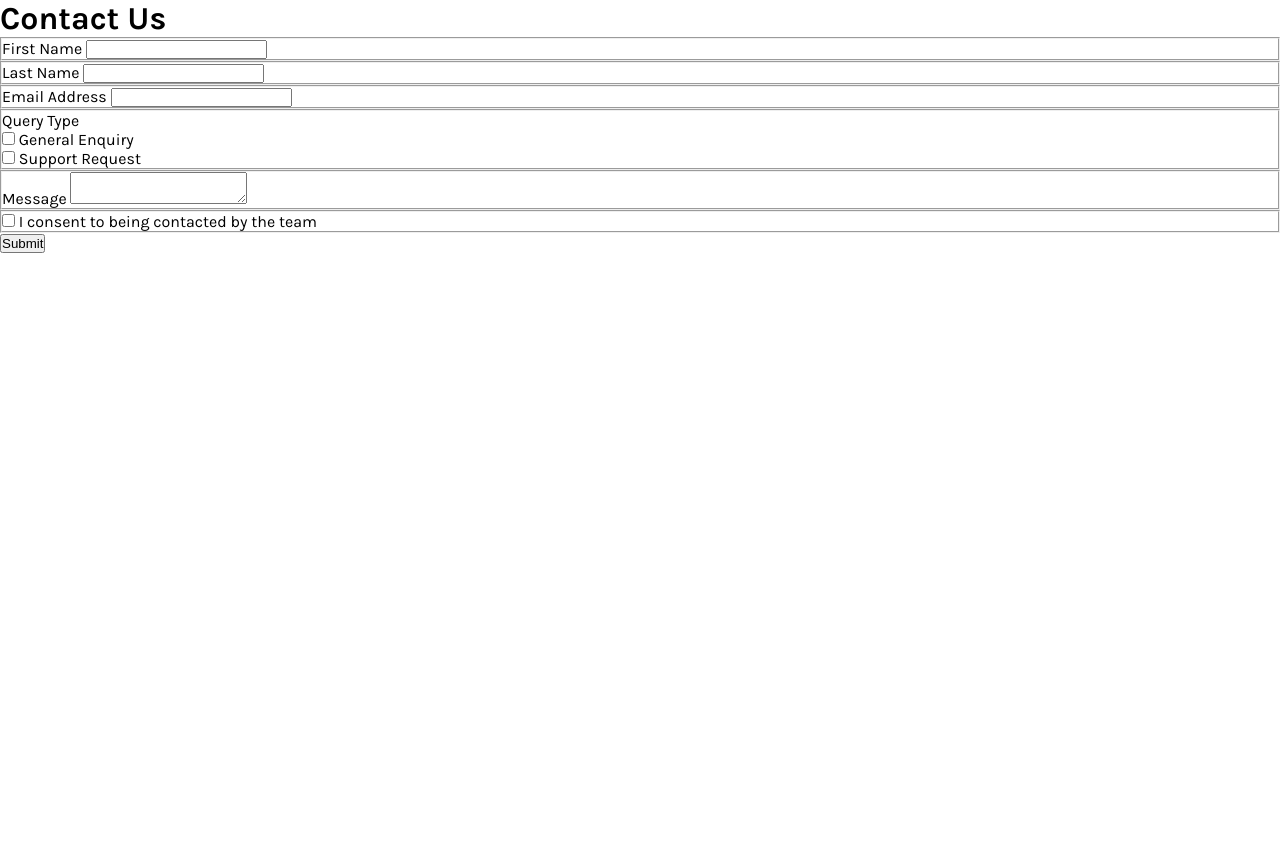
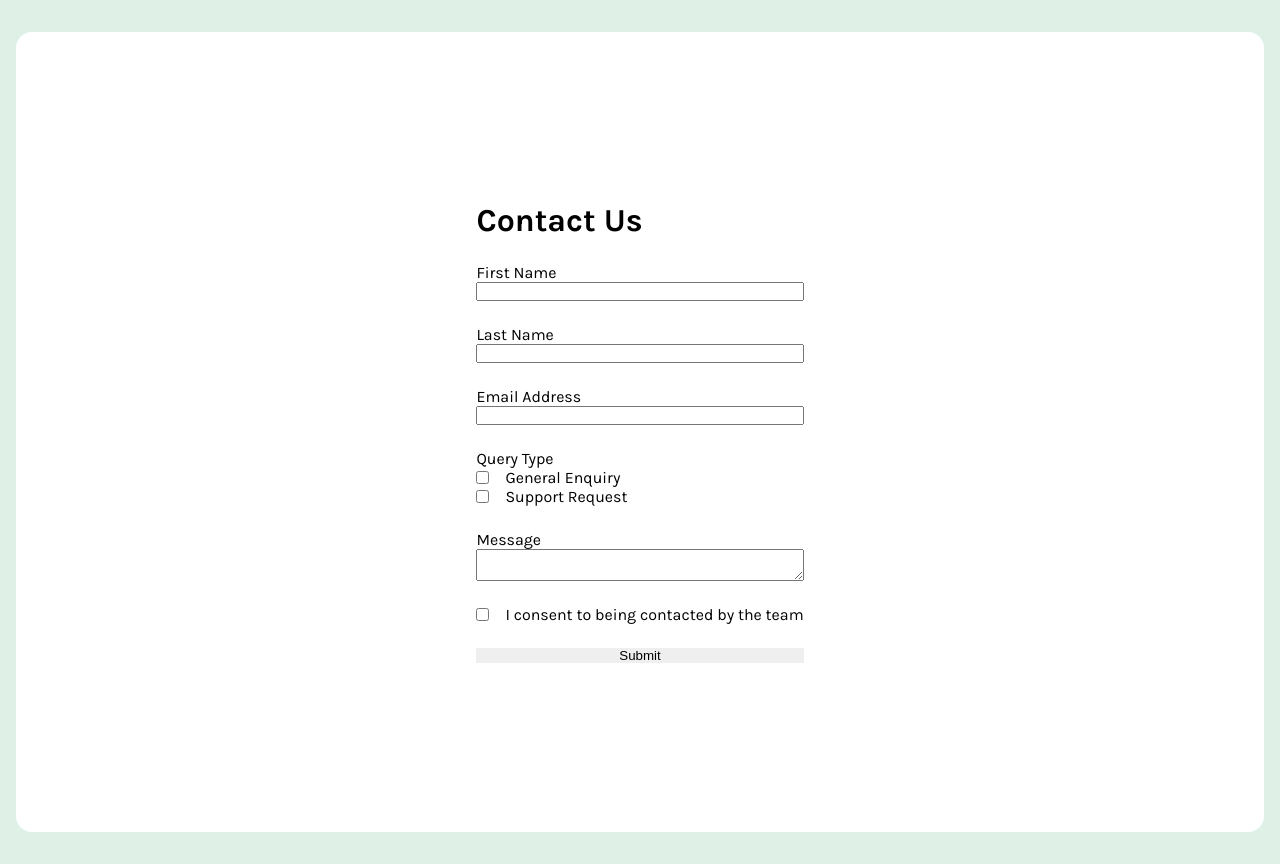
Before and after one commit to yurimzk/contact-form, a plain HTML site: page index.html in a window 1280 px wide. Before the commit the page ends 800 px from the top, so only its background shows below. Drawn offline with Linux system fonts and the light colour scheme.

Commit message:
add positioning to the form

```diff
--- a/index.html
+++ b/index.html
@@ -22,34 +22,34 @@
     <div id="app">
       <h1>Contact Us</h1>
       <form action="">
-        <fieldset>
+        <fieldset class="flex-column">
           <label for="">First Name</label>
           <input type="text" />
         </fieldset>
-        <fieldset>
+        <fieldset class="flex-column">
           <label for="">Last Name</label>
           <input type="text" />
         </fieldset>
-        <fieldset>
+        <fieldset class="flex-column">
           <label for="">Email Address</label>
           <input type="text" />
         </fieldset>
-        <fieldset>
+        <fieldset class="flex-column">
           <label for="">Query Type</label>
-          <div>
+          <div class="flex-row">
             <input type="checkbox" name="" id="" />
             <label for="">General Enquiry</label>
           </div>
-          <div>
+          <div class="flex-row">
             <input type="checkbox" name="" id="" />
             <label for="">Support Request</label>
           </div>
         </fieldset>
-        <fieldset>
+        <fieldset class="flex-column">
           <label for="">Message</label>
           <textarea name="" id=""></textarea>
         </fieldset>
-        <fieldset>
+        <fieldset class="flex-row">
           <input type="checkbox" name="" id="" />
           <label for="">I consent to being contacted by the team</label>
         </fieldset>
--- a/style.css
+++ b/style.css
@@ -19,4 +19,40 @@
 body {
   font-family: "Karla", sans-serif;
   font-size: 1.6rem;
+  background-color: var(--primary-lighter-green);
 }
+
+#app {
+  display: grid;
+  place-content: center;
+  height: 100vh;
+  background-color: var(--neutral-white);
+  margin: 3.2rem 1.6rem;
+  border-radius: 1.6rem;
+}
+
+form {
+  display: flex;
+  flex-direction: column;
+  gap: 2.4rem;
+  margin-top: 2.4rem;
+}
+
+.flex-column {
+  display: flex;
+  flex-direction: column;
+}
+
+.flex-row {
+  display: flex;
+  flex-direction: row;
+  gap: 1.6rem;
+}
+
+fieldset {
+  border: none;
+}
+
+button {
+  border: none;
+}
```
